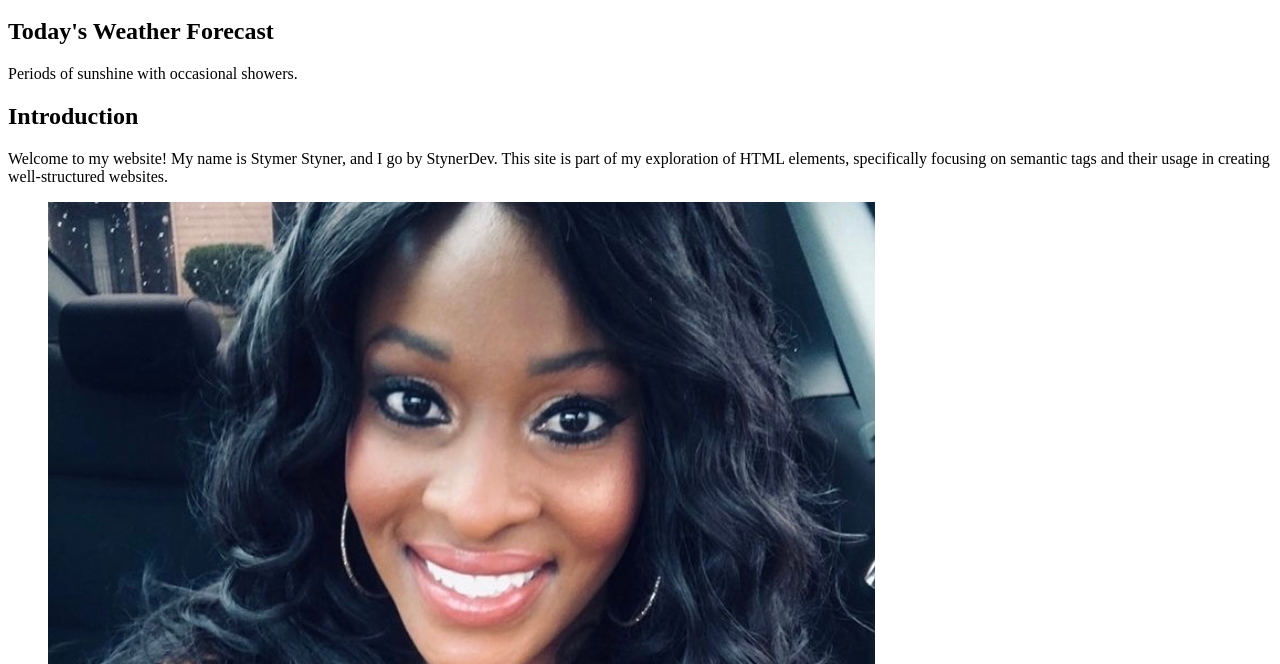
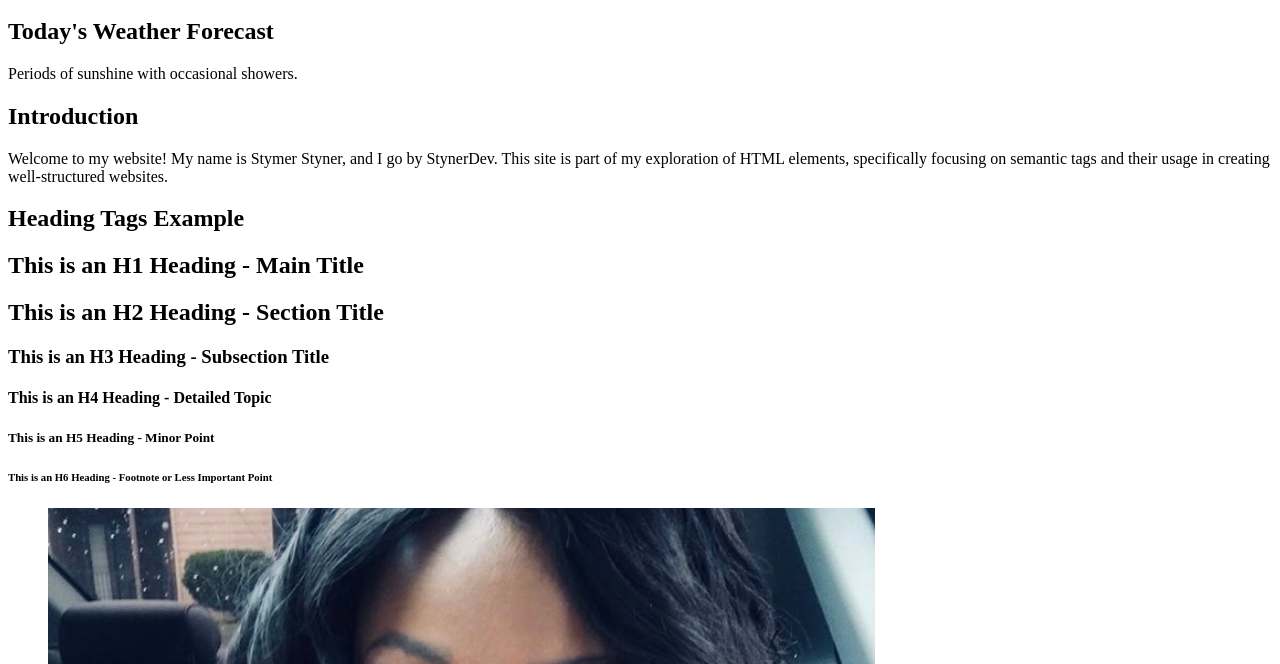
Before and after one commit to Styner2023/html-elements-exploration, a plain HTML site: page index.html in a window 1280 px wide. Shown: the part 136-800 px from the top of the page. Drawn offline with Linux system fonts and the light colour scheme.

Commit message:
Updated index.html

```diff
--- a/index.html
+++ b/index.html
@@ -43,6 +43,19 @@
     <section>
         <h2>Introduction</h2>
         <p>Welcome to my website! My name is Stymer Styner, and I go by StynerDev. This site is part of my exploration of HTML elements, specifically focusing on semantic tags and their usage in creating well-structured websites.</p>
+    </section>
+
+    <!-- Headings Example Section -->
+    <!-- This section demonstrates the use of <h1> through <h6> elements to represent headings of different levels -->
+    <section>
+        <h2>Heading Tags Example</h2>
+        <!-- The <h1> to <h6> elements define HTML headings. <h1> is the most important, and <h6> is the least important. -->
+        <h1>This is an H1 Heading - Main Title</h1>
+        <h2>This is an H2 Heading - Section Title</h2>
+        <h3>This is an H3 Heading - Subsection Title</h3>
+        <h4>This is an H4 Heading - Detailed Topic</h4>
+        <h5>This is an H5 Heading - Minor Point</h5>
+        <h6>This is an H6 Heading - Footnote or Less Important Point</h6>
     </section>
 
     <!-- Image and Figure -->
```
